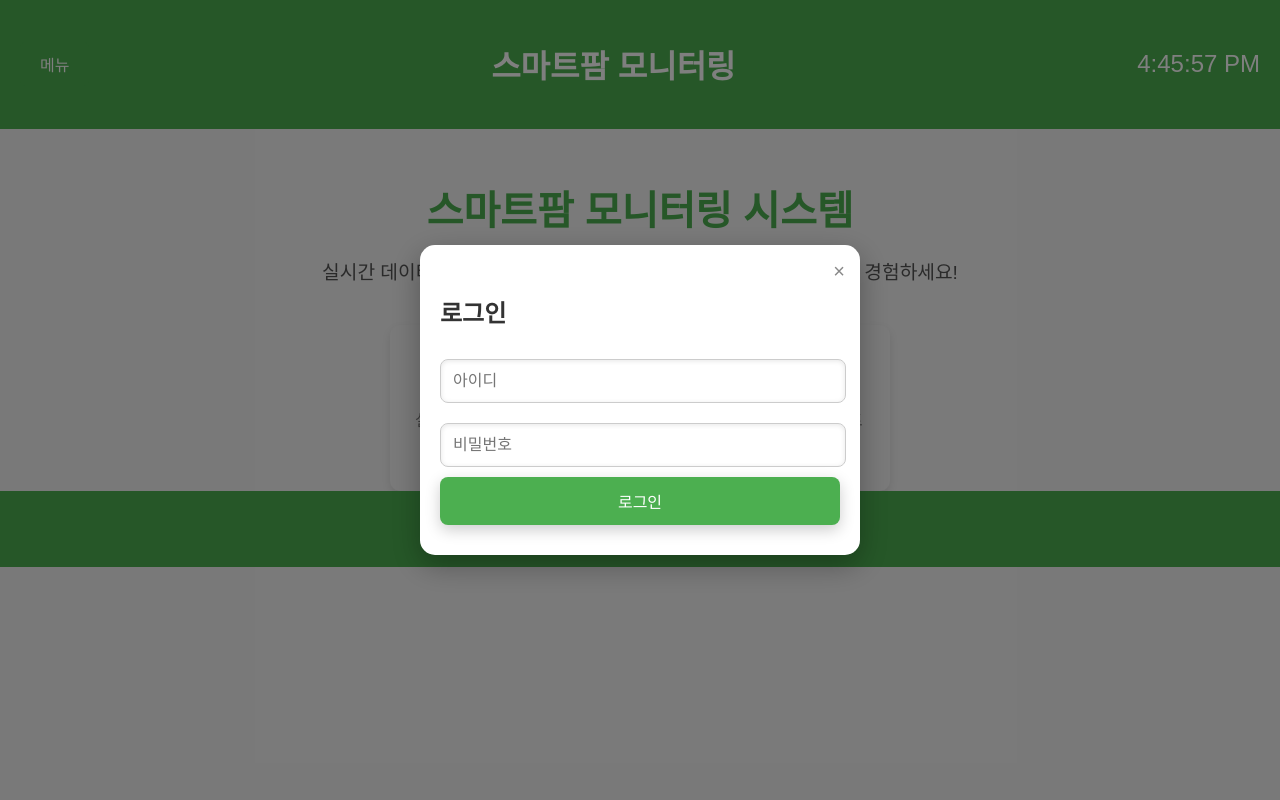
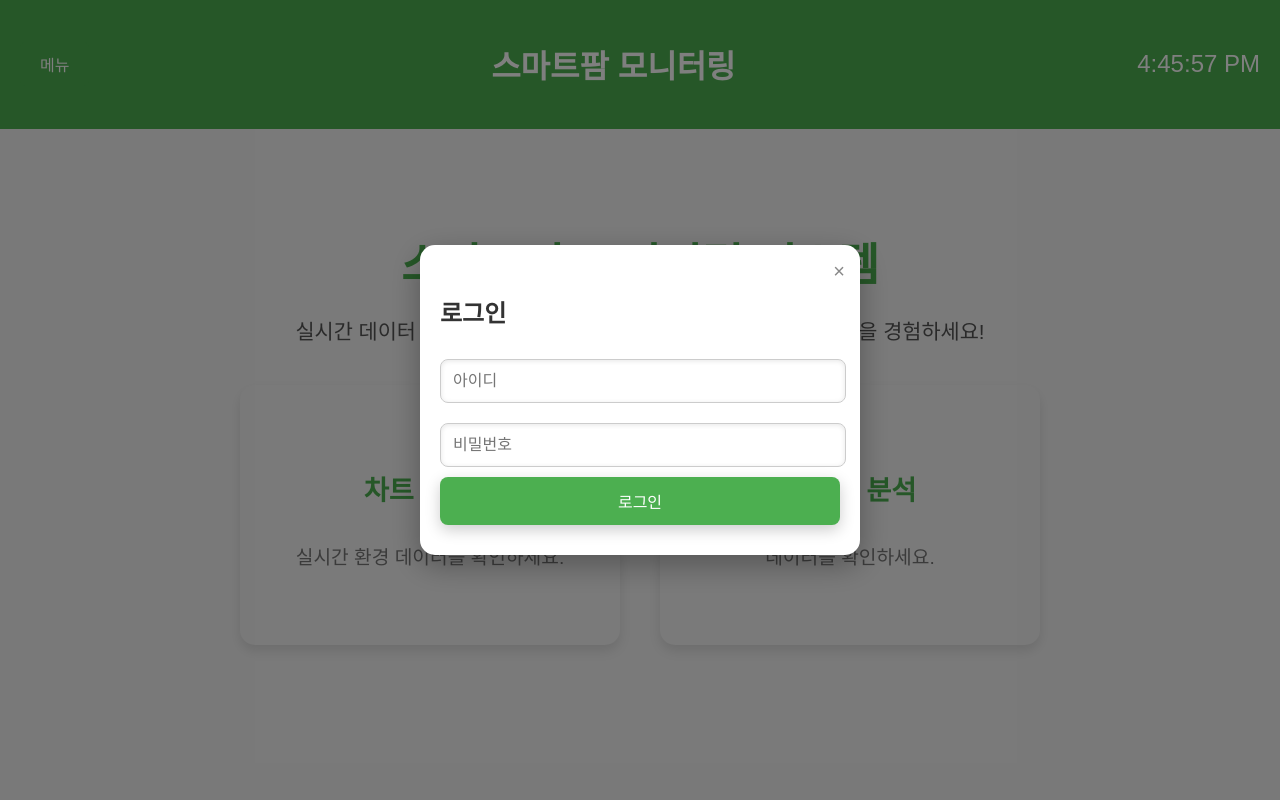
Before and after one commit to coogie22/REACT1, a React (Create React App) app in the folder my-app/: page /#/ in a window 1280 px wide. Shown: the top 800 px of the page. Built offline with nearby package versions, Linux system fonts and the light colour scheme.

Commit message:
fdsfdasfdsa

```diff
--- a/my-app/src/components/HomePage.js
+++ b/my-app/src/components/HomePage.js
@@ -1,74 +1,117 @@
-import React from 'react';
-import { Link } from 'react-router-dom';
+import React from "react";
+import { Link } from "react-router-dom";
 
 function HomePage() {
   return (
-    <div style={{ textAlign: 'center', marginTop: '50px' }}>
-      <h1 style={{ fontSize: '2.5rem', color: '#4caf50', marginBottom: '20px' }}>
+    <div
+      style={{
+        display: "flex",
+        flexDirection: "column",
+        minHeight: "100vh",
+      }}
+    >
+      {/* 컨텐츠 영역 */}
+      <main
+        style={{
+          flex: "1",
+          textAlign: "center",
+          marginTop: "50px",
+          padding: "20px",
+        }}
+      >
+        <h1 style={{ fontSize: "2.8rem", color: "#4caf50", marginBottom: "20px" }}>
           스마트팜 모니터링 시스템
         </h1>
-      <p style={{ fontSize: '1.2rem', color: '#555', marginBottom: '40px' }}>
+        <p style={{ fontSize: "1.3rem", color: "#555", marginBottom: "40px" }}>
           실시간 데이터 모니터링과 분석을 통해 스마트한 농업 관리 시스템을 경험하세요!
         </p>
         <div
           style={{
-          display: 'flex',
-          justifyContent: 'center',
-          gap: '20px',
-          flexWrap: 'wrap',
+            display: "flex",
+            justifyContent: "center",
+            gap: "40px", // 버튼 간격 조정
+            flexWrap: "wrap",
           }}
         >
-        <Link to="/chart" style={{ textDecoration: 'none' }}>
+          {/* 차트 페이지 링크 */}
+          <Link to="/chart" style={{ textDecoration: "none" }}>
             <div
               style={{
-              backgroundColor: '#f4f4f4',
-              padding: '20px',
-              borderRadius: '10px',
-              boxShadow: '0 4px 8px rgba(0, 0, 0, 0.1)',
-              width: '200px',
-              textAlign: 'center',
-              cursor: 'pointer',
-              transition: 'transform 0.3s, box-shadow 0.3s',
+                backgroundColor: "#f4f4f4",
+                padding: "40px", // 패딩 증가
+                borderRadius: "15px",
+                boxShadow: "0 6px 12px rgba(0, 0, 0, 0.1)",
+                width: "300px", // 크기 통일
+                height: "180px", // 고정 높이
+                display: "flex",
+                flexDirection: "column",
+                justifyContent: "center",
+                alignItems: "center",
+                cursor: "pointer",
+                transition: "transform 0.3s, box-shadow 0.3s",
               }}
               onMouseEnter={(e) =>
-              (e.target.style.transform = 'translateY(-5px)')
+                (e.target.style.transform = "translateY(-10px)")
               }
               onMouseLeave={(e) =>
-              (e.target.style.transform = 'translateY(0)')
+                (e.target.style.transform = "translateY(0)")
               }
             >
-            <h3 style={{ marginBottom: '10px', color: '#4caf50' }}>
+              <h3 style={{ marginBottom: "15px", color: "#4caf50", fontSize: "1.7rem" }}>
                 차트 페이지
               </h3>
-            <p style={{ color: '#777' }}>실시간 환경 데이터를 확인하세요.</p>
+              <p style={{ color: "#777", fontSize: "1.2rem" }}>
+                실시간 환경 데이터를 확인하세요.
+              </p>
             </div>
           </Link>
-        <Link to="/analysis" style={{ textDecoration: 'none' }}>
+          {/* 데이터 분석 링크 */}
+          <Link to="/analysis" style={{ textDecoration: "none" }}>
             <div
               style={{
-              backgroundColor: '#f4f4f4',
-              padding: '20px',
-              borderRadius: '10px',
-              boxShadow: '0 4px 8px rgba(0, 0, 0, 0.1)',
-              width: '200px',
-              textAlign: 'center',
-              cursor: 'pointer',
-              transition: 'transform 0.3s, box-shadow 0.3s',
+                backgroundColor: "#f4f4f4",
+                padding: "40px", // 패딩 증가
+                borderRadius: "15px",
+                boxShadow: "0 6px 12px rgba(0, 0, 0, 0.1)",
+                width: "300px", // 크기 통일
+                height: "180px", // 고정 높이
+                display: "flex",
+                flexDirection: "column",
+                justifyContent: "center",
+                alignItems: "center",
+                cursor: "pointer",
+                transition: "transform 0.3s, box-shadow 0.3s",
               }}
               onMouseEnter={(e) =>
-              (e.target.style.transform = 'translateY(-5px)')
+                (e.target.style.transform = "translateY(-10px)")
               }
               onMouseLeave={(e) =>
-              (e.target.style.transform = 'translateY(0)')
+                (e.target.style.transform = "translateY(0)")
               }
             >
-            <h3 style={{ marginBottom: '10px', color: '#4caf50' }}>
+              <h3 style={{ marginBottom: "15px", color: "#4caf50", fontSize: "1.7rem" }}>
                 데이터 분석
               </h3>
-            <p style={{ color: '#777' }}>데이터를 분석하고 인사이트를 얻으세요.</p>
+              <p style={{ color: "#777", fontSize: "1.2rem" }}>
+                데이터를 확인하세요.
+              </p>
             </div>
           </Link>
         </div>
+      </main>
+
+      {/* 푸터 */}
+      <footer
+        style={{
+          backgroundColor: "#4caf50",
+          color: "#fff",
+          textAlign: "center",
+          padding: "15px",
+          fontSize: "1rem",
+        }}
+      >
+        © 2024 스마트팜 모니터링 시스템. All rights reserved.
+      </footer>
     </div>
   );
 }
```
Lines whose indentation alone changed are shown as unchanged.
